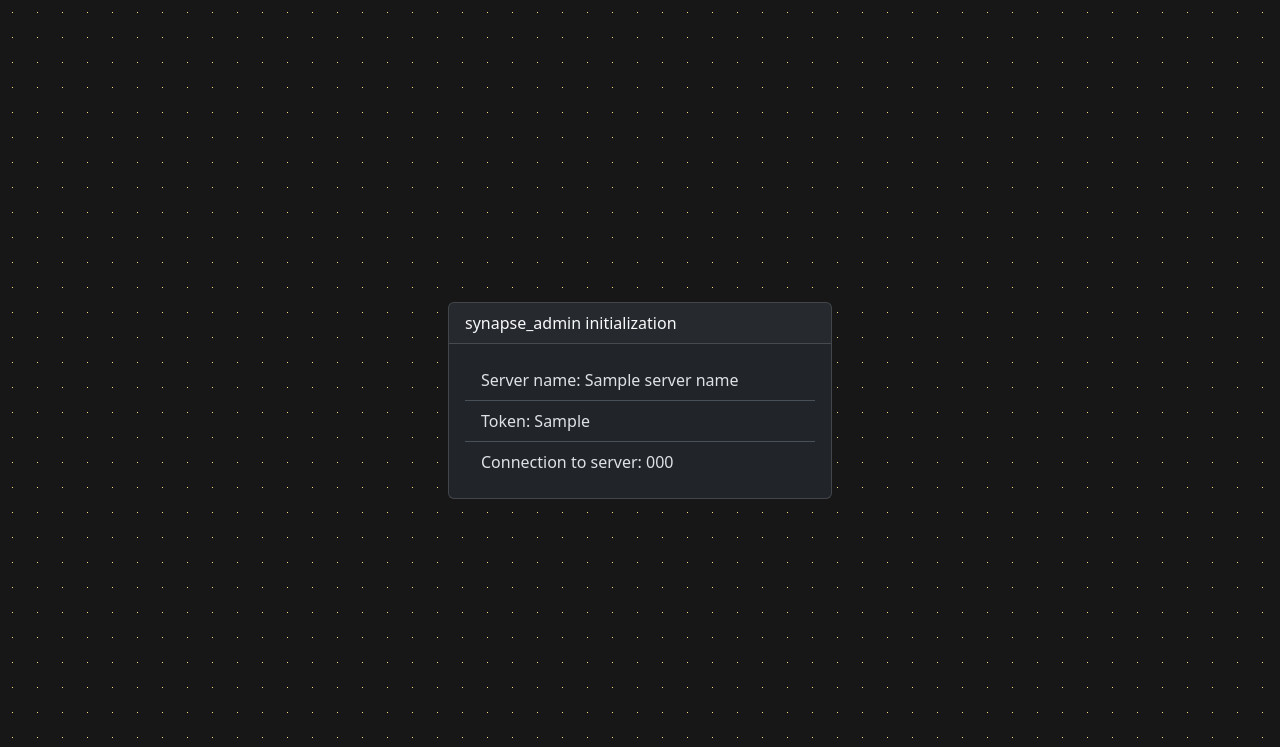
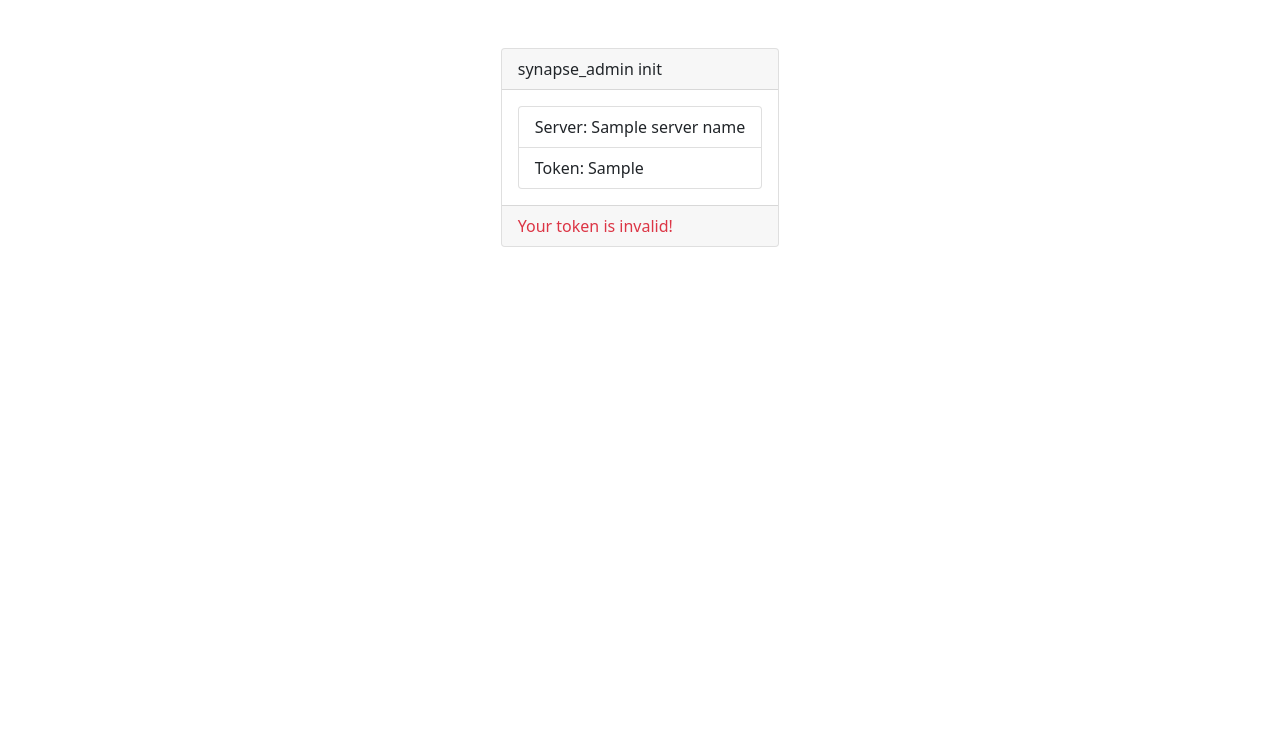
Before and after one commit to foresle/synapse_admin, a Django app: template templates/dashboard/init.html in a window 1280 px wide. Shown: the top 747 px of the page. Run offline with Django 4.2, Linux system fonts and the light colour scheme; the template is opened without the code that fills it: most values are stand-ins (such as "Sample title", 1, 10 or a date in 2020); parts of the project's set-up code (start-up, migrations or seed data) failed here and were passed over; some libraries are stand-ins or nearby versions.

Commit message:
Updated init page view

```diff
--- a/dashboard/urls.py
+++ b/dashboard/urls.py
@@ -5,6 +5,6 @@ from .views import DashboardView, InitView
 app_name = 'dashboard'
 
 urlpatterns = [
-    path('init/', InitView.as_view(), name='init'),
-    path('', DashboardView.as_view(), name='dashboard'),
+    path('', InitView.as_view(), name='init'),
+    path('dashboard/', DashboardView.as_view(), name='dashboard'),
 ]
--- a/requirements.txt
+++ b/requirements.txt
@@ -5,3 +5,4 @@ django-redis>=5.2.0
 synapse-graph>=0.5.4
 emoji-country-flag>=1.3.2
 Markdown>=3.4.1
+django-bootstrap5>=22.2
--- a/templates/_base.html
+++ b/templates/_base.html
@@ -1,51 +1,18 @@
-{% load static %}
-
 <!DOCTYPE html>
 <html lang="en">
 <head>
     <meta charset="UTF-8">
     <title>synapse_admin</title>
-
     <meta name="viewport" content="width=device-width, initial-scale=1">
 
-	<link href="https://cdn.jsdelivr.net/npm/bootstrap@5.3.0-alpha1/dist/css/bootstrap.min.css" rel="stylesheet" integrity="sha384-GLhlTQ8iRABdZLl6O3oVMWSktQOp6b7In1Zl3/Jr59b6EGGoI1aFkw7cmDA6j6gD" crossorigin="anonymous">
-
-	<link rel="stylesheet" href="{% static 'dashboard/map.css' %}">
-	<link rel="stylesheet" href="{% static 'main/main.css' %}">
+    <link href="https://cdn.jsdelivr.net/npm/bootstrap@5.1.3/dist/css/bootstrap.min.css" rel="stylesheet" integrity="sha384-1BmE4kWBq78iYhFldvKuhfTAU6auU8tT94WrHftjDbrCEXSU1oBoqyl2QvZ6jIW3" crossorigin="anonymous">
 </head>
-<body data-bs-theme="dark">
-	<nav class="navbar navbar-expand-lg" style="background-color: #171717;" data-bs-theme="dark">
-	  <div class="container-fluid container-sm">
-		<a class="navbar-brand" href="https://github.com/foresle/synapse_admin">synapse_admin</a>
-		<button class="navbar-toggler" type="button" data-bs-toggle="collapse" data-bs-target="#navbarNav" aria-controls="navbarNav" aria-expanded="false" aria-label="Toggle navigation">
-		  <span class="navbar-toggler-icon"></span>
-		</button>
-		<div class="collapse navbar-collapse" id="navbarNav">
-		  <ul class="navbar-nav">
-			<li class="nav-item">
-			  <a class="nav-link" href="{% url 'dashboard:dashboard' %}">Dashboard</a>
-			</li>
-			<li class="nav-item">
-			  <a class="nav-link" href="{% url 'users:list' %}">Users</a>
-			</li>
-			<li class="nav-item">
-			  <a class="nav-link" href="#">Rooms</a>
-			</li>
-		  </ul>
-		</div>
-	  </div>
-	</nav>
-
-	<div class="container container-sm py-4">
+<body>
+    <div class="container container-md">
     {% block content %}
 
     {% endblock %}
     </div>
-
-	{% block optional_scripts %}
-
-	{% endblock %}
-
-	<script src="https://cdn.jsdelivr.net/npm/bootstrap@5.3.0-alpha1/dist/js/bootstrap.bundle.min.js" integrity="sha384-w76AqPfDkMBDXo30jS1Sgez6pr3x5MlQ1ZAGC+nuZB+EYdgRZgiwxhTBTkF7CXvN" crossorigin="anonymous"></script>
+    <script src="https://cdn.jsdelivr.net/npm/bootstrap@5.1.3/dist/js/bootstrap.bundle.min.js" integrity="sha384-ka7Sk0Gln4gmtz2MlQnikT1wXgYsOg+OMhuP+IlRH9sENBO0LRn5q+8nbTov4+1p" crossorigin="anonymous"></script>
 </body>
 </html>
--- a/templates/dashboard/init.html
+++ b/templates/dashboard/init.html
@@ -1,37 +1,22 @@
-{% load static %}
+{% extends '_base.html' %}
 
-<!DOCTYPE html>
-<html lang="en">
-<head>
-    <meta charset="UTF-8">
-    <title>synapse_admin</title>
-
-    <meta name="viewport" content="width=device-width, initial-scale=1">
-
-    <link href="https://cdn.jsdelivr.net/npm/bootstrap@5.3.0-alpha1/dist/css/bootstrap.min.css" rel="stylesheet" integrity="sha384-GLhlTQ8iRABdZLl6O3oVMWSktQOp6b7In1Zl3/Jr59b6EGGoI1aFkw7cmDA6j6gD" crossorigin="anonymous">
-
-    <link rel="stylesheet" href="{% static 'dashboard/init.css' %}">
-</head>
-<body>
-    <div class="container m-2 d-flex justify-content-center">
-        <div class="card m-2" style="width: 24rem;" data-bs-theme="dark">
-            <div class="card-header text-light">synapse_admin initialization </div>
+{% block content %}
+    <div class="d-flex justify-content-center py-5 px-1">
+        <div class="card">
+            <div class="card-header">synapse_admin init</div>
             <div class="card-body">
-                <ul class="list-group list-group-flush">
-                    <li class="list-group-item">Server name: {{ server_name }}</li>
-                    <li class="list-group-item">Token: {{ access_token|truncatechars:20 }}</li>
-                    <li class="list-group-item">Connection to server: {{ connection_status_code }}</li>
-                    {% if error_message %}
-                    <li class="list-group-item text-danger">{{ error_message }}</li>
-                    {% endif %}
+                <ul class="list-group">
+                    <li class="list-group-item">Server: {{ server_name }}</li>
+                    <li class="list-group-item">Token: {{ server_access_token|truncatechars:20 }}</li>
                 </ul>
             </div>
-            {% if connection_status_code == 200 %}
-                <div class="card-footer">
-                    <a href="{% url 'dashboard:dashboard' %}" class="card-link">Go to Dashboard?</a>
-                </div>
-            {% endif %}
+            <div class="card-footer">
+                {% if init_successful %}
+                    <a href="{% url 'dashboard:dashboard' %}">Got to dashboard?</a>
+                {% else %}
+                    <div class="text-danger">Your token is invalid!</div>
+                {% endif %}
+            </div>
         </div>
     </div>
-</body>
-</html>
+{% endblock %}
```
Also changed, not shown: dashboard/views.py (+21 -17 lines), synapse_admin/settings.py (+34 -0 lines), templates/server_notices/send.html (+10 -0 lines). Lines whose indentation alone changed are shown as unchanged.
